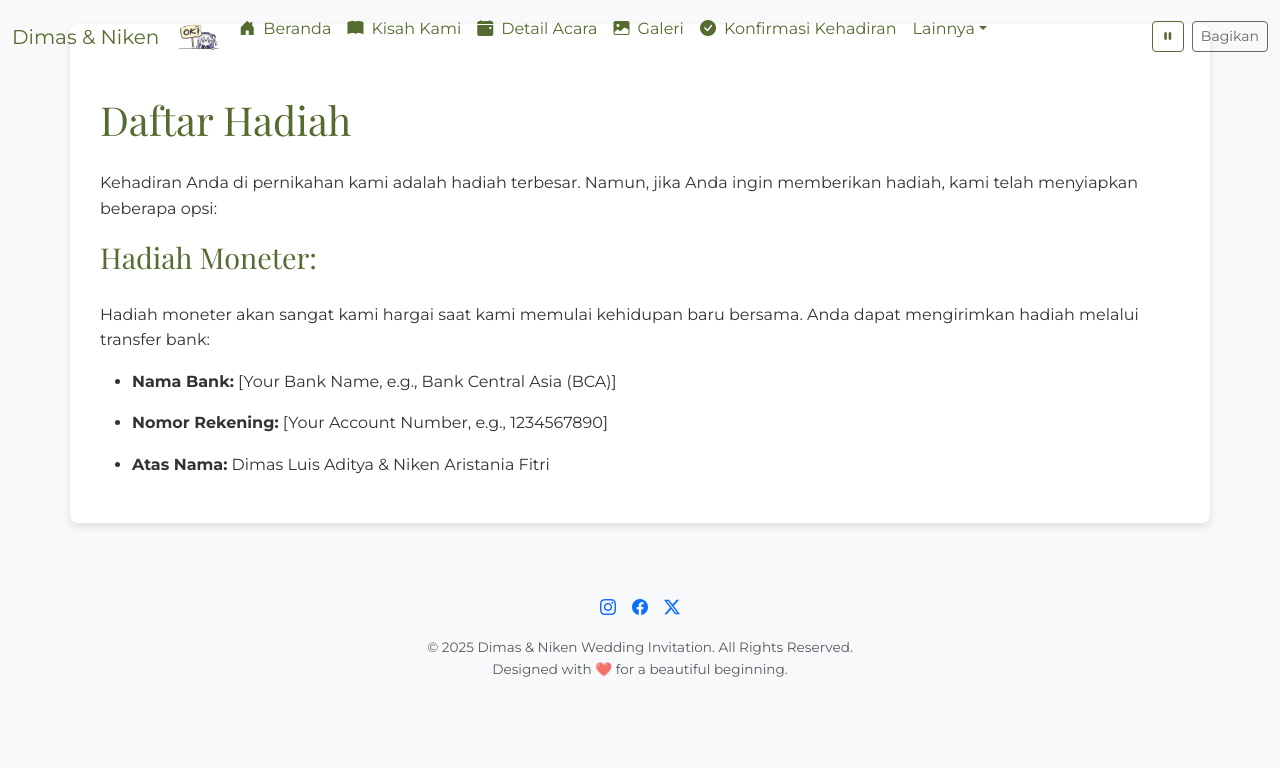
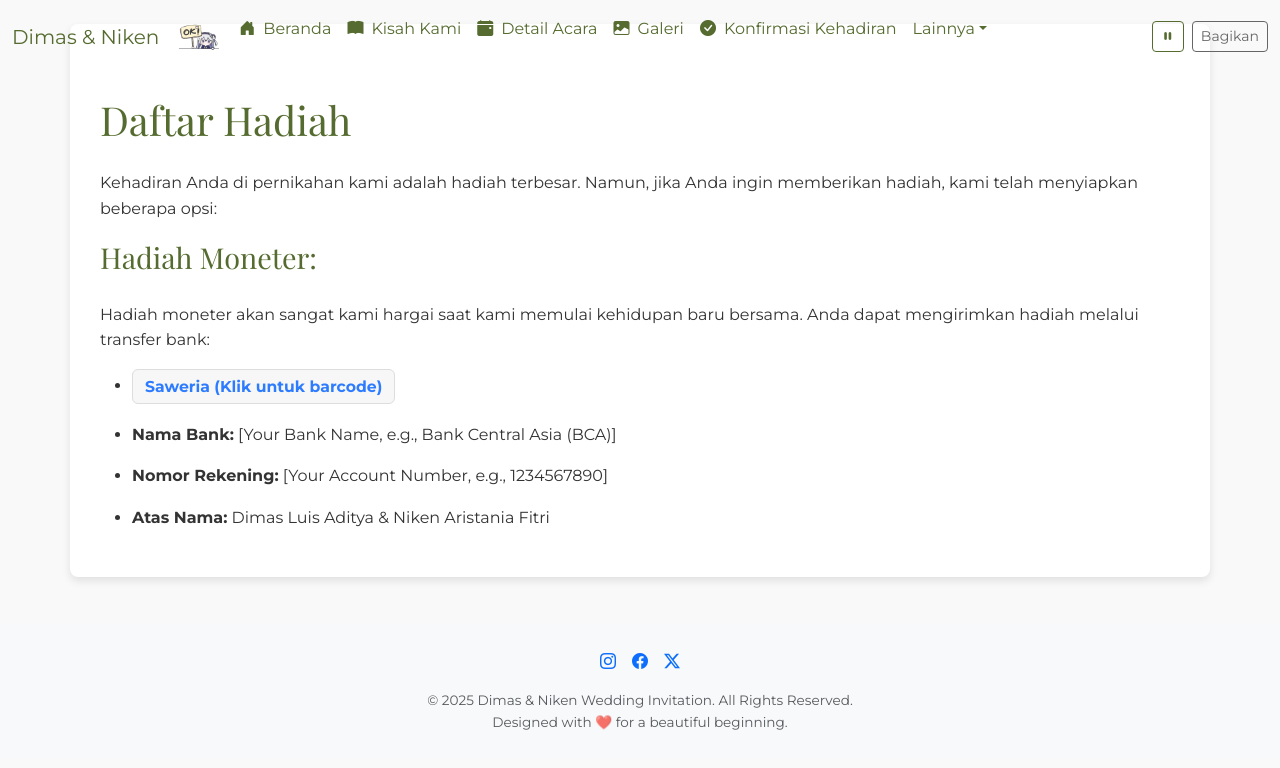
Before and after one commit to jimbon25/wedding-invitation, a React (Create React App) app: page /gift-registry in a window 1280 px wide. Both pictures are taken after a click on the button "Buka Undangan". Shown: the top 768 px of the page. Built offline with nearby package versions, Linux system fonts and the light colour scheme.

Commit message:
Update accommodation, gift registry, and add saweria barcode feature

```diff
--- a/src/components/AccommodationInfo.tsx
+++ b/src/components/AccommodationInfo.tsx
@@ -12,17 +12,17 @@ const AccommodationInfo: React.FC = () => {
         <ul>
           <li>
             <strong>Hotel A</strong><br />
-            Address: [Hotel A Address]<br />
-            Phone: [Hotel A Phone]<br />
-            Website: <span className="link-like">[Hotel A Website]</span><br />
-            Notes: [e.g., 5-star hotel, close to venue]
+            Address: Jl. Soekarno - Hatta No.55, Jajar, Kepuhkembeng, Kec. Peterongan, Kabupaten Jombang, Jawa Timur 61481<br />
+            Phone: 085607777009<br />
+            Website: <span className="link-like"><a href="https://www.tripadvisor.co.id/Hotel_Review-g3561625-d12708910-Reviews-Green_Red_Hotel_Syariah_Jombang-Jombang_East_Java_Java.html" target="_blank" rel="noopener noreferrer">tripadvisor.co.id</a></span><br />
+            Notes: Hotel syariah, dekat dengan venue
           </li>
           <li className="mt-3">
             <strong>Hotel B</strong><br />
-            Address: [Hotel B Address]<br />
-            Phone: [Hotel B Phone]<br />
-            Website: <span className="link-like">[Hotel B Website]</span><br />
-            Notes: [e.g., Budget-friendly, good reviews]
+            Address: Jl. Soekarno - Hatta No.25, Nglungge, Keplaksari, Kec. Peterongan, Kabupaten Jombang, Jawa Timur 61481<br />
+            Phone: (0321) 878800<br />
+            Website: <span className="link-like"><a href="https://www.traveloka.com/id-id/hotel/indonesia/hotel-yusro-jombang-family-hotel-restaurant--convention-9000000966369" target="_blank" rel="noopener noreferrer">traveloka.com</a></span><br />
+            Notes: Family hotel, restoran & convention, harga terjangkau
           </li>
         </ul>
       </StoryItem>
--- a/src/components/GiftRegistry.tsx
+++ b/src/components/GiftRegistry.tsx
@@ -1,26 +1,53 @@
-import React from 'react';
+import React, { useState } from 'react';
 import StoryItem from './StoryItem';
 
 const GiftRegistry: React.FC = () => {
+  const [showSaweria, setShowSaweria] = useState(false);
+
   return (
     <div>
       <StoryItem><h2>Daftar Hadiah</h2></StoryItem>
       <StoryItem delay="0.2s"><p>Kehadiran Anda di pernikahan kami adalah hadiah terbesar. Namun, jika Anda ingin memberikan hadiah, kami telah menyiapkan beberapa opsi:</p></StoryItem>
 
       <StoryItem delay="0.4s"><h3>Hadiah Moneter:</h3></StoryItem>
+      {/* ...existing code... */}
       <StoryItem delay="0.6s"><p>Hadiah moneter akan sangat kami hargai saat kami memulai kehidupan baru bersama. Anda dapat mengirimkan hadiah melalui transfer bank:</p></StoryItem>
       <StoryItem delay="0.8s">
         <ul>
+          <li>
+            <button
+              style={{
+                background: '#f7f7f7',
+                border: '1px solid #ddd',
+                borderRadius: '6px',
+                padding: '4px 12px',
+                cursor: 'pointer',
+                fontWeight: 'bold',
+                fontSize: '0.98em',
+                color: '#2d7cff',
+                outline: 'none',
+                marginRight: '10px',
+                marginBottom: '2px',
+                verticalAlign: 'middle',
+              }}
+              onClick={() => setShowSaweria((v) => !v)}
+              aria-expanded={showSaweria}
+              aria-controls="saweria-barcode"
+            >
+              {showSaweria ? 'Tutup Barcode Saweria' : 'Saweria (Klik untuk barcode)'}
+            </button>
+            {showSaweria && (
+              <span id="saweria-barcode" style={{ display: 'inline-block', verticalAlign: 'middle', marginLeft: '10px' }}>
+                <img src="/images/saweria.png" alt="Barcode Saweria" style={{ maxWidth: '120px', width: '100%', borderRadius: '8px', boxShadow: '0 2px 8px rgba(0,0,0,0.1)' }} />
+                <div style={{ fontSize: '0.85em', color: '#555', marginTop: '4px' }}>Scan barcode Saweria</div>
+              </span>
+            )}
+          </li>
           <li><strong>Nama Bank:</strong> [Your Bank Name, e.g., Bank Central Asia (BCA)]</li>
           <li><strong>Nomor Rekening:</strong> [Your Account Number, e.g., 1234567890]</li>
           <li><strong>Atas Nama:</strong> Dimas Luis Aditya & Niken Aristania Fitri</li>
         </ul>
       </StoryItem>
-
-
-
-
-
     </div>
   );
 };
--- a/src/components/OurStory.tsx
+++ b/src/components/OurStory.tsx
@@ -34,7 +34,7 @@ const OurStory: React.FC = () => {
       <StoryItem delay="0.8s"><p>Kini, kami siap untuk melangkah ke jenjang pernikahan, membangun keluarga, dan menciptakan lebih banyak kenangan indah bersama. Kami sangat antusias untuk berbagi kebahagiaan ini dengan Anda semua.</p></StoryItem>
 
       <div className="mt-5">
-        <StoryItem delay="1s"><h3>Perjalanan Kami dalam Gerak</h3></StoryItem>
+        <StoryItem delay="1s"><h3>Perjalanan Kami dalam Video</h3></StoryItem>
         <StoryItem delay="1.2s">
           <div className="video-container embed-responsive embed-responsive-16by9" style={{ height: '400px' }}>
             <video ref={videoRef} muted={isMuted} playsInline className="embed-responsive-item" style={{ width: '100%', height: '100%' }} poster="/images/g9.webp">
```
Also changed, not shown: public/images/saweria.png (added).
